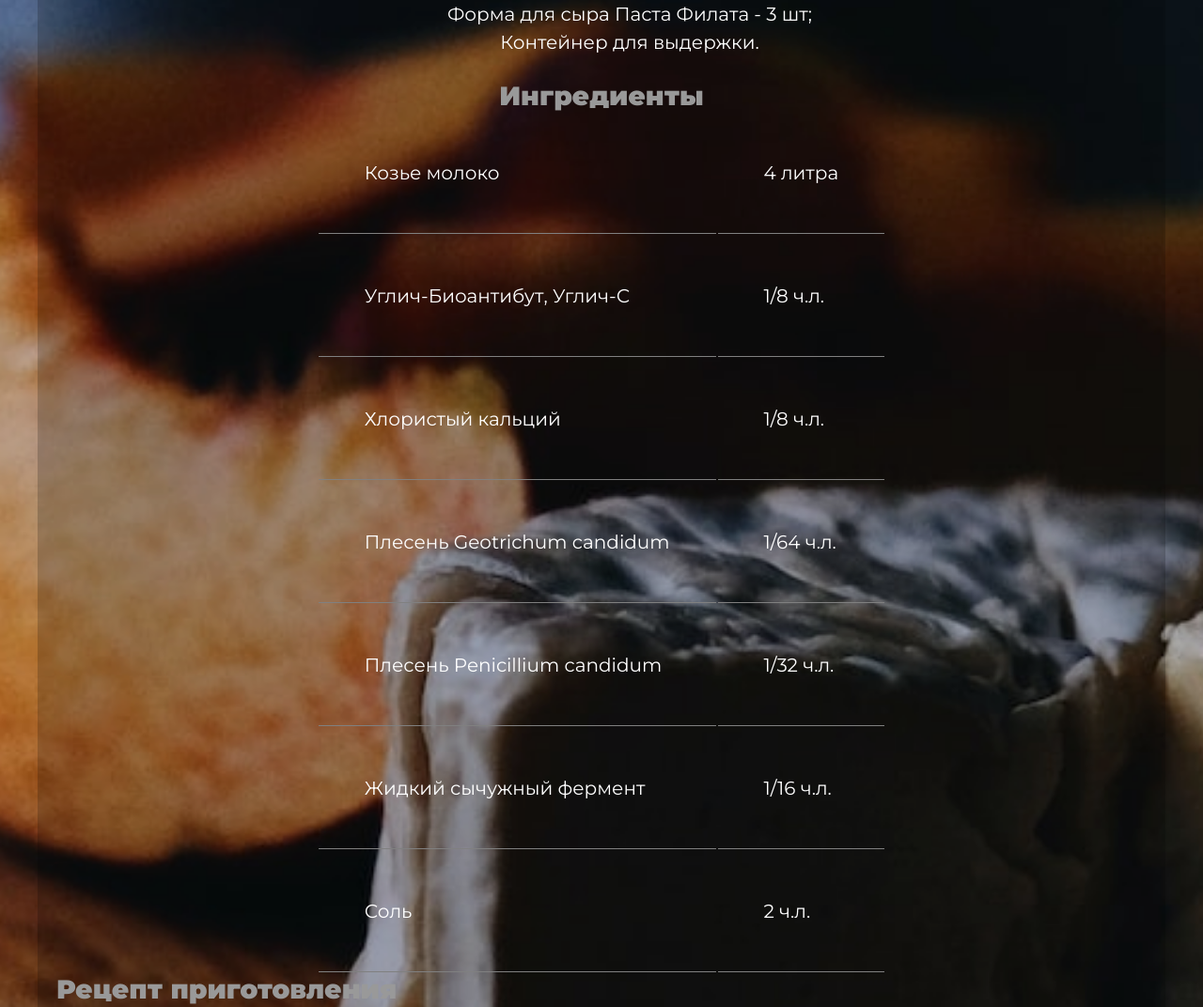
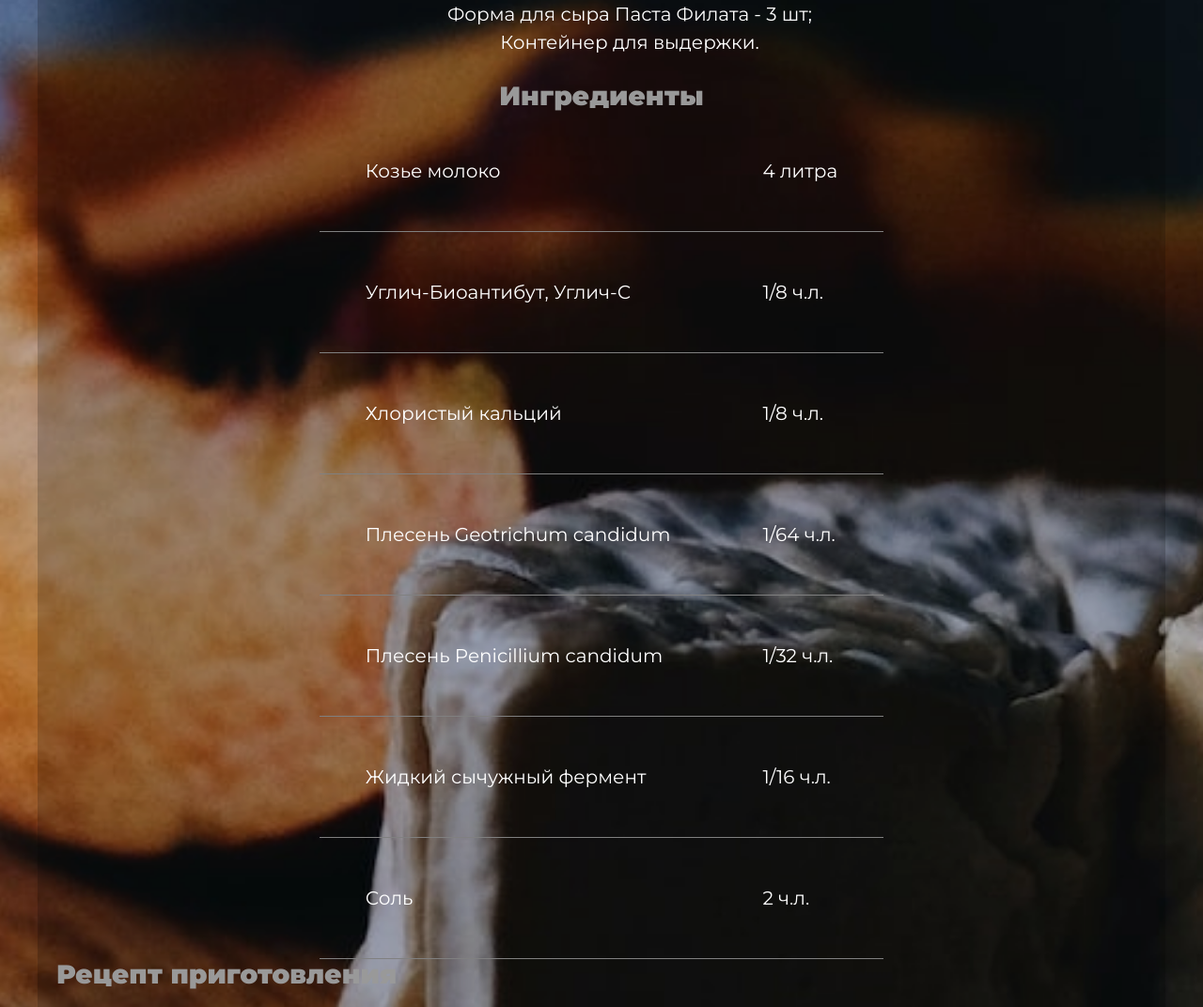
Before and after one commit to lokaddd/lovechees, a website built with Parcel: page sentmore.html in a window 1280 px wide. Shown: the part 1028-2100 px from the top of the page at 94% size. Built offline with nearby package versions, Linux system fonts and the light colour scheme; a web font is replaced by a local one.

Commit message:
Update sentmore.html

```diff
--- a/sentmore.html
+++ b/sentmore.html
@@ -185,7 +185,7 @@
           </div><div>
           <h1 class="bin-text18">Ингредиенты</h1>
           <center>
-      	<table>
+      	<table style="display: contents;">
 		<tbody>
 		<tr>
 			<td style=" border-width: medium; border-left: none; border-right: none; border-top: none; border-bottom: 1px solid gray;"><p class="bin-text48">Козье молоко</p></td>
```
